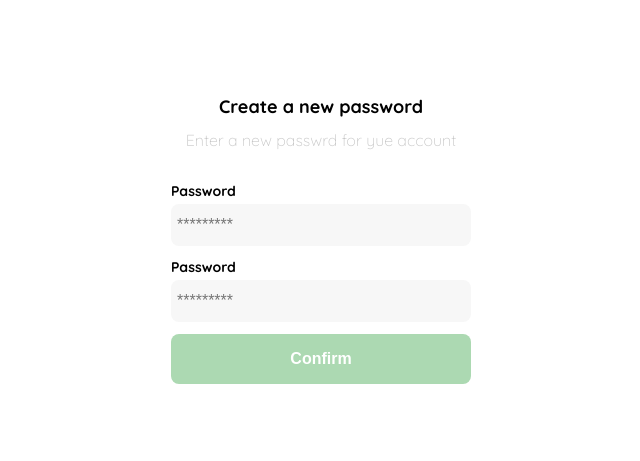
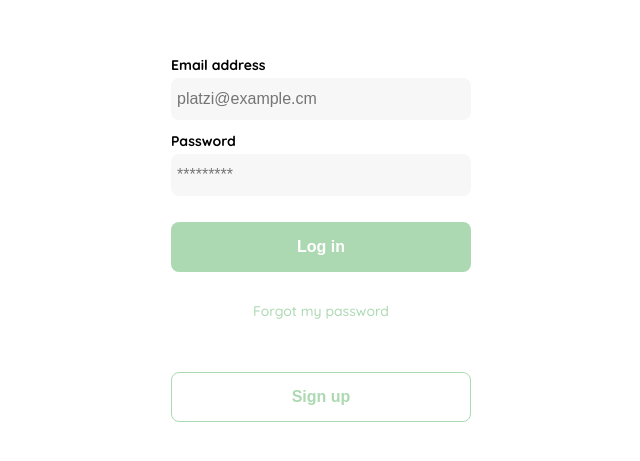
Before and after one commit to nickothan/React-shop, a React (Create React App) app: page /login in a window 1280 px wide. Shown: the part 161-622 px from the top of the page, without its empty margins (319-959 px from the left). Built offline with nearby package versions, Linux system fonts and the light colour scheme.

Commit message:
Implement react router.

```diff
--- a/package.json
+++ b/package.json
@@ -13,6 +13,7 @@
     "@testing-library/user-event": "^13.5.0",
     "react": "^17.0.2",
     "react-dom": "^17.0.2",
+    "react-router-dom": "^6.2.2",
     "react-scripts": "5.0.0",
     "styled-components": "^5.3.3",
     "web-vitals": "^2.1.4"
--- a/src/App.jsx
+++ b/src/App.jsx
@@ -1,13 +1,17 @@
 //* import components
 import Layout from "./containers/Layout";
-import RecoveryPassword from "./containers/recoveryPassword"
+
+//* import router
+import Router from "./routes";
 
 
 const App = () => {
   return (
+    <>
     <Layout>
-      <RecoveryPassword/>
+      <Router/>
     </Layout>
+    </>
   );
 }
 
--- a/src/containers/Login/styles.js
+++ b/src/containers/Login/styles.js
@@ -60,6 +60,14 @@ export const Container = styled.div`
                     margin-bottom: 30px;
                 }
             }
+
+            a {
+                color: var(--hospital-green);
+                font-size: var(--sm);
+                text-align: center;
+                text-decoration: none;
+                margin-bottom: 52px;
+            }
         }
 
         button {
--- a/src/index.js
+++ b/src/index.js
@@ -8,10 +8,15 @@ import App from './App';
 //* import styles
 import {Global} from './config/globalsStyles'
 
+//* Import router
+import { BrowserRouter } from "react-router-dom";
+
 ReactDOM.render(
   <React.StrictMode>
+    <BrowserRouter>
     <Global/>
     <App />
+    </BrowserRouter>
   </React.StrictMode>,
   document.getElementById('root')
 );
--- /dev/null
+++ b/src/routes/index.jsx
@@ -0,0 +1,26 @@
+import { Routes, Route} from 'react-router-dom'
+
+//* import components
+import Login from '../containers/Login'
+import RecoveryPassword from '../containers/recoveryPassword'
+
+const Router = () => {
+    return(
+        <Routes>
+            <Route exact path="/" element={<>Home</>}/>
+            <Route exact path="/login" element={<Login/>}/>
+            <Route exact path="/recovery-password" element={<RecoveryPassword/>}/>
+
+            <Route
+                path="*"
+                element={
+                    <main style={{ padding: "1rem" }}>
+                    <p>There's nothing here!</p>
+                    </main>
+                }
+            />
+        </Routes>
+    )
+}
+
+export default Router
```
Also changed, not shown: 1 other file (tests, documents, lock files or other folders).
